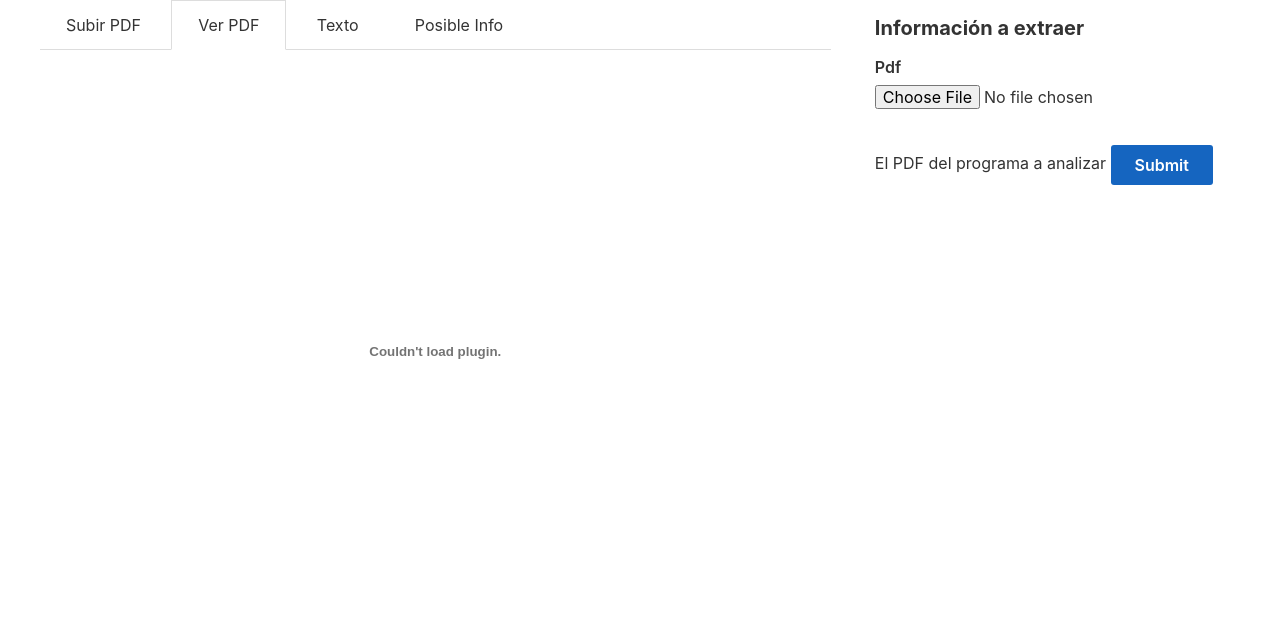
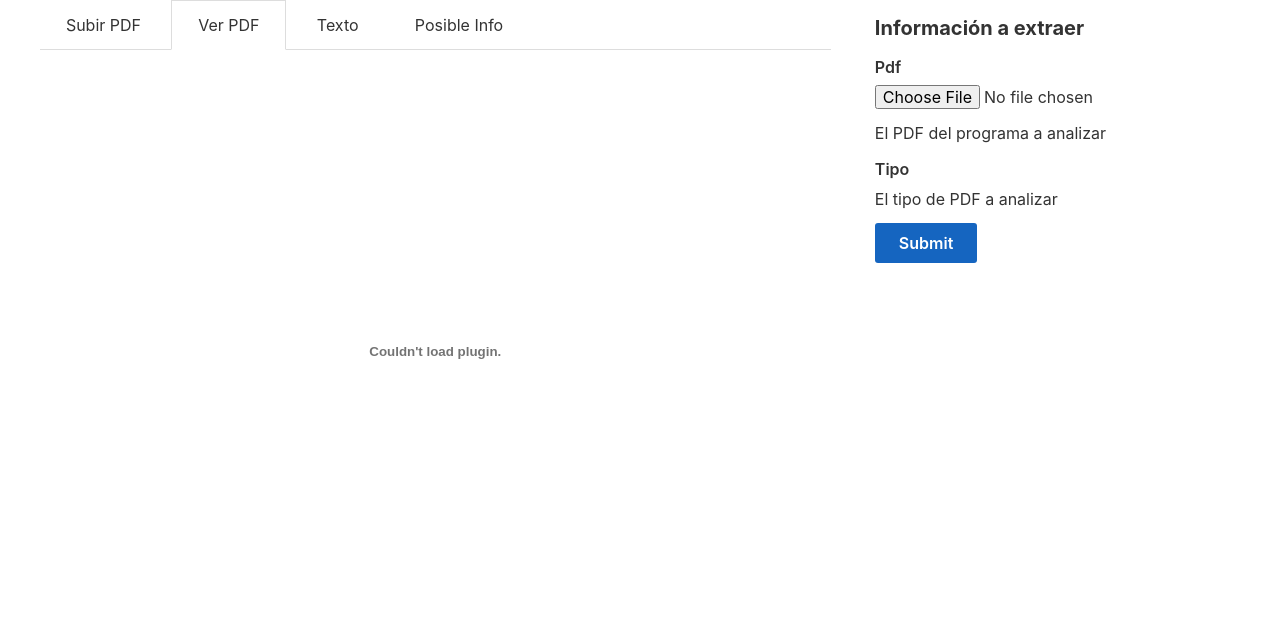
Before and after one commit to MathiasSM/SIGPAE, a Django app: template ocr/templates/ocr/editar_anon.html in a window 1280 px wide. Shown: the part 80-724 px from the top of the page. Run offline with Django 3.2, Linux system fonts and the light colour scheme; tables that the repository leaves empty hold one stand-in row (values such as "Sample post"); the template is opened without the code that fills it: values that come from a table or form of the project are taken from there, most other values are stand-ins (such as "Sample title", 1, 10 or a date in 2020); some libraries are stand-ins or nearby versions.

Commit message:
Form de edición separado en html para estilizar

```diff
--- a/ocr/forms.py
+++ b/ocr/forms.py
@@ -23,7 +23,7 @@ class PDFForm(BaseModelForm):
         model = PDFAnonimo
         fields = ['pdf', 'tipo']
         widgets = {
-            'pdf': FileInput(attrs={'class':'main-upload'}),
+            'pdf': FileInput(attrs={'class':'main-upload'}, ),
             'tipo': HiddenInput(),
         }
 
--- a/ocr/templates/ocr/editar.html
+++ b/ocr/templates/ocr/editar.html
@@ -33,7 +33,13 @@
 <h2>Información a extraer</h2>
 <form action="{% block whodoireportto %}{% endblock %}" method="post">
     {% csrf_token %}
-    {{ form }}
+    {% for field in form %}<div class="fieldRow {{ field.id_for_label }}">
+    <label for="{{ field.id_for_label }}">{{ field.label }}</label>
+    {{ field }}
+    {% if field.errors %}<p class="errors">{{ field.errors }}</p>
+    {% endif %}{% if field.help_text %}<p class="help">{{ field.help_text|safe }}</p>{% endif %}
+    </div>
+    {% endfor %}
     <input type="submit" value="Submit" />
 </form>
 {% endblock infotab %}
```
Also changed, not shown: ocr/views.py (+0 -31 lines).
